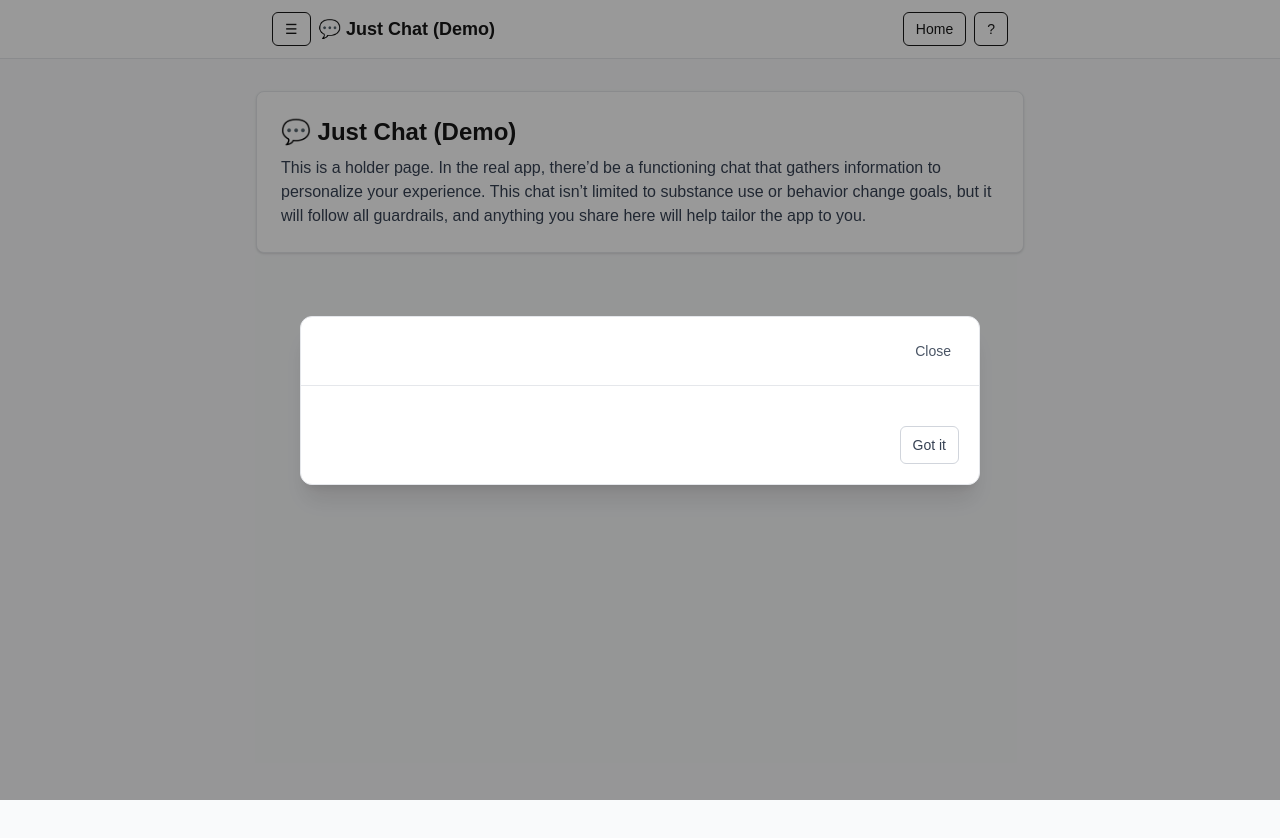
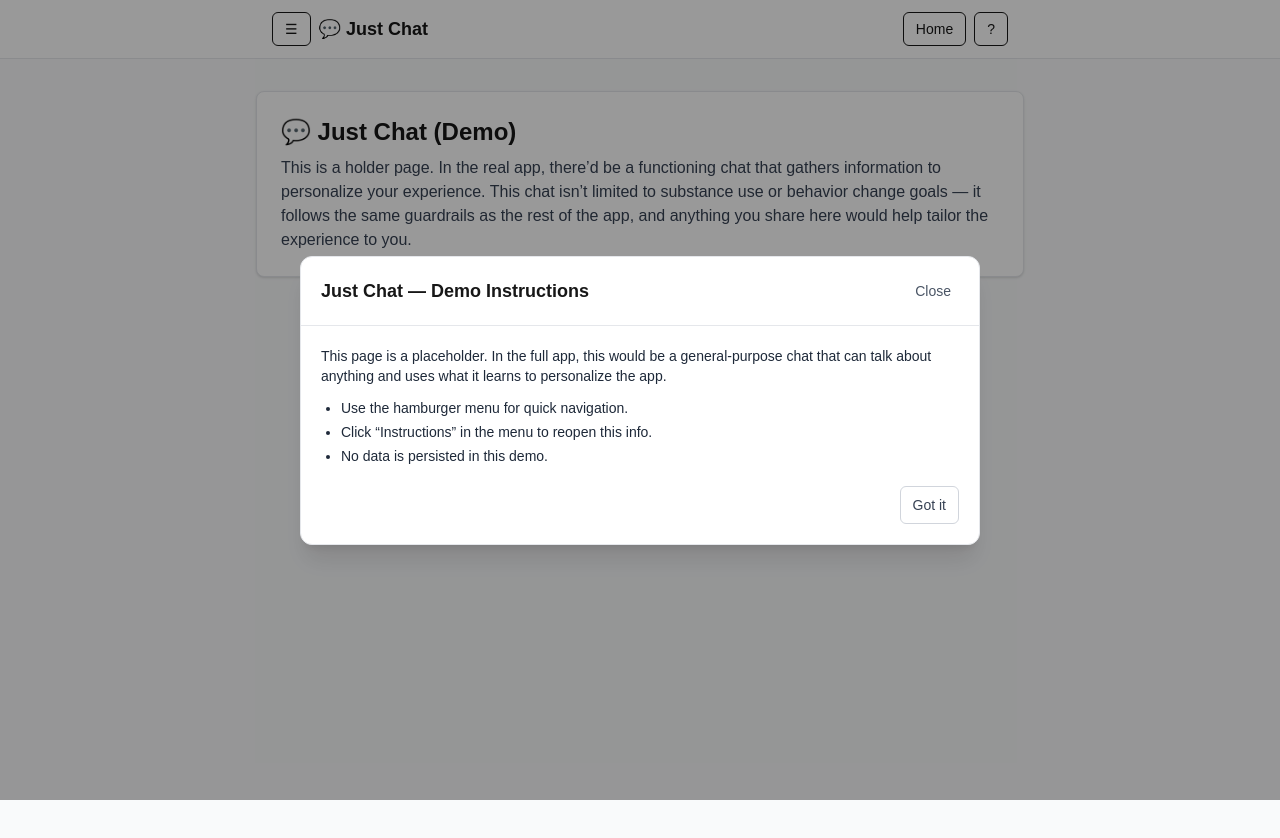
Before and after one commit to jaking1979/cmc-app-v0, a Next.js app: page /chat in a window 1280 px wide. Both pictures are taken after a click on the button "Show instructions". Shown: the top 838 px of the page. Built offline with nearby package versions, Linux system fonts and the light colour scheme.

Commit message:
Fix Chat page: pass title & children to GlobalInstructionsModal; wire TopNav onShowInstructions

```diff
--- a/src/app/chat/page.tsx
+++ b/src/app/chat/page.tsx
@@ -4,13 +4,13 @@ import { useState } from 'react'
 import TopNav from '@/components/TopNav'
 import GlobalInstructionsModal from '@/components/GlobalInstructionsModal'
 
-export default function ChatPage() {
+export default function ChatHolderPage() {
   const [showInstructions, setShowInstructions] = useState(false)
 
   return (
     <>
       <TopNav
-        title="💬 Just Chat (Demo)"
+        title="💬 Just Chat"
         onShowInstructions={() => setShowInstructions(true)}
       />
 
@@ -19,10 +19,11 @@ export default function ChatPage() {
           <section className="bg-white border border-gray-200 rounded-lg shadow-sm p-6">
             <h1 className="text-2xl font-semibold mb-2">💬 Just Chat (Demo)</h1>
             <p className="text-gray-700">
-              This is a holder page. In the real app, there’d be a functioning chat that gathers
-              information to personalize your experience. This chat isn’t limited to substance use
-              or behavior change goals, but it will follow all guardrails, and anything you share
-              here will help tailor the app to you.
+              This is a holder page. In the real app, there’d be a functioning chat
+              that gathers information to personalize your experience. This chat isn’t
+              limited to substance use or behavior change goals — it follows the same
+              guardrails as the rest of the app, and anything you share here would help
+              tailor the experience to you.
             </p>
           </section>
         </div>
@@ -31,7 +32,20 @@ export default function ChatPage() {
       <GlobalInstructionsModal
         open={showInstructions}
         onClose={() => setShowInstructions(false)}
-      />
+        title="Just Chat — Demo Instructions"
+      >
+        <div className="space-y-3 text-sm">
+          <p>
+            This page is a placeholder. In the full app, this would be a general-purpose
+            chat that can talk about anything and uses what it learns to personalize the app.
+          </p>
+          <ul className="list-disc pl-5 space-y-1">
+            <li>Use the hamburger menu for quick navigation.</li>
+            <li>Click “Instructions” in the menu to reopen this info.</li>
+            <li>No data is persisted in this demo.</li>
+          </ul>
+        </div>
+      </GlobalInstructionsModal>
     </>
   )
 }
```
